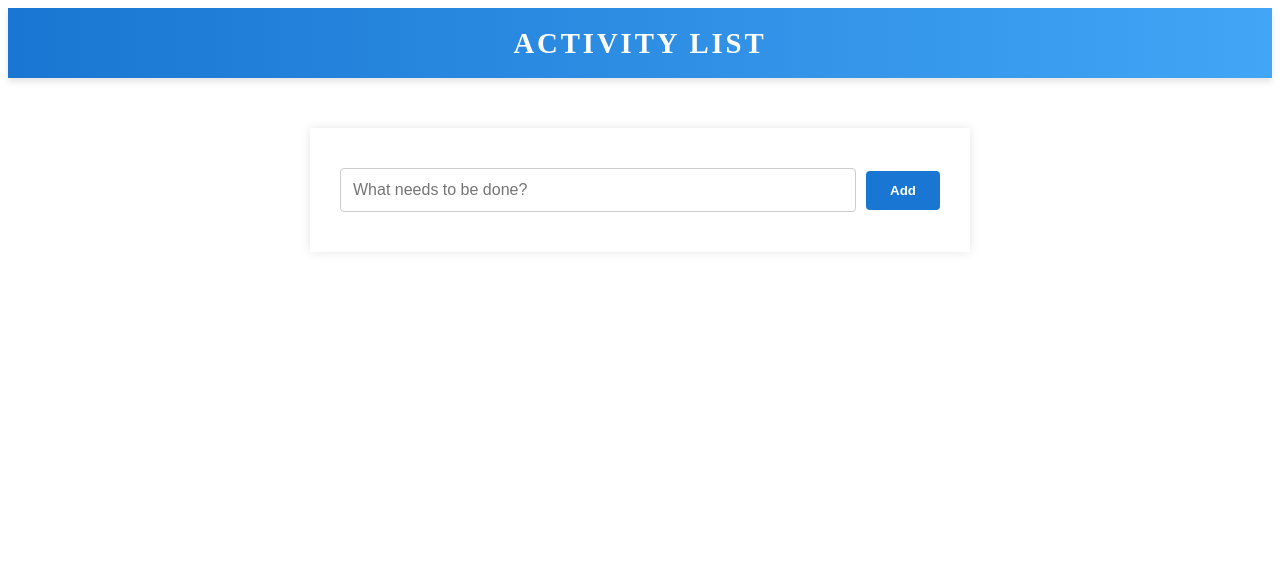
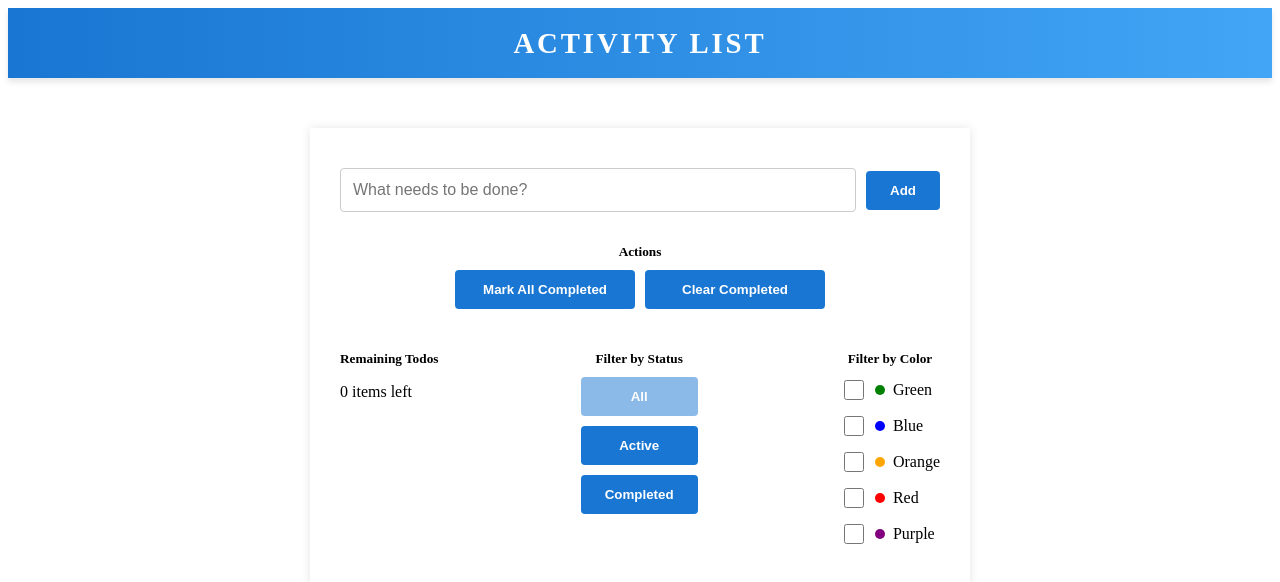
Before and after one commit to mateuszk988/react-app-2-base, a React (Vite) app: page / in a window 1280 px wide. Shown: the top 582 px of the page. Built offline with nearby package versions, Linux system fonts and the light colour scheme; what miragejs would draw is missing.

Commit message:
add OListItem

```diff
--- /dev/null
+++ b/src/components/organisms/OFilters/OFilters.scss
@@ -0,0 +1,26 @@
+.o-filters {
+  display: flex;
+  flex-direction: column;
+
+  &__actions {
+    display: flex;
+    justify-content: center;
+  }
+
+  &__filters {
+    display: flex;
+    justify-content: space-between;
+    gap: 20px;
+  }
+}
+
+.action {
+  &__buttons {
+    display: flex;
+    gap: 10px;
+
+    .a-button {
+      width: 180px;
+    }
+  }
+}
--- /dev/null
+++ b/src/components/organisms/OFilters/OFilters.tsx
@@ -0,0 +1,76 @@
+import AButton from '@atoms/AButton/AButton';
+import AText from '@atoms/AText/AText';
+import MColorFilter from '@molecules/MColorFilter/MColorFilter';
+import MSection from '@molecules/MSection/MSection';
+import MStatusFilter from '@molecules/MStatusFilter/MStatusFilter';
+import { colorFilterChanged, StatusFilter, statusFilterChanged, statusFilters } from '@store/filtersSlice';
+import { AppDispatch, RootState } from '@store/store';
+import { allTodosCompleted, completedTodosCleared, selectTodos } from '@store/todosSlice';
+import { AVAILABLE_COLORS } from '@utils/general';
+import React from 'react';
+import { useDispatch, useSelector } from 'react-redux';
+import './OFilters.scss'
+
+const OFilters: React.FC = () => {
+    const dispatch = useDispatch<AppDispatch>();
+
+    const handleMarkAllCompleted = () => dispatch(allTodosCompleted());
+
+    const handleClearCompleted = () => dispatch(completedTodosCleared());
+
+    const handleStatusChange = (status: StatusFilter) => dispatch(statusFilterChanged(status));
+
+    const handleColorChange = (color: string, action: 'added' | 'removed') => {
+        dispatch(colorFilterChanged(color, action))
+    }
+
+    const todosRemaining = useSelector((state: RootState) => {
+        const incompletedTodos = selectTodos(state).filter(todo => !todo.completed)
+        return incompletedTodos.length
+    })
+
+    const { status, colors } = useSelector((state: RootState) => state.filters)
+
+    const statusOptions = (Object.keys(statusFilters) as Array<keyof typeof statusFilters>).map(
+        (label) => ({
+            value: statusFilters[label],
+            label
+        })
+    )
+
+    return (
+        <div className="o-filters">
+            <div className="o-filters__actions">
+                <MSection title="Actions">
+                    <div className="action__buttons">
+                        <AButton onClick={handleMarkAllCompleted}>Mark All Completed</AButton>
+                        <AButton onClick={handleClearCompleted}>Clear Completed</AButton>
+                    </div>
+                </MSection>
+            </div>
+            <div className="o-filters__filters">
+                <MSection title="Remaining Todos">
+                    <AText
+                        text={`${todosRemaining} items left`}
+                        className="o-filters__remaining-todos"
+                        tag="p"
+                    />
+                </MSection>
+
+                <MStatusFilter
+                    statusOptions={statusOptions}
+                    selectedStatus={status}
+                    onStatusChange={handleStatusChange}
+                />
+
+                <MColorFilter
+                    availableColors={AVAILABLE_COLORS}
+                    selectedColors={colors}
+                    onColorChange={handleColorChange}
+                />
+            </div>
+        </div>
+    );
+};
+
+export default OFilters;
--- a/src/components/views/VTodo.tsx
+++ b/src/components/views/VTodo.tsx
@@ -2,12 +2,14 @@ import React from 'react';
 
 import OItemInput from '@organisms/OItemInput/OItemInput';
 import TActivity from '@templates/TActivity';
+import OFilters from '@organisms/OFilters/OFilters';
 
 const VTodo: React.FC = () => (
   <TActivity
     content={
       <>
         <OItemInput />
+        <OFilters />
       </>
     }
   />
```
Also changed, not shown: src/components/organisms/OListItem/OListItem.tsx (added, +46 -0 lines), src/components/organisms/OItemInput/test.tsx (deleted).
